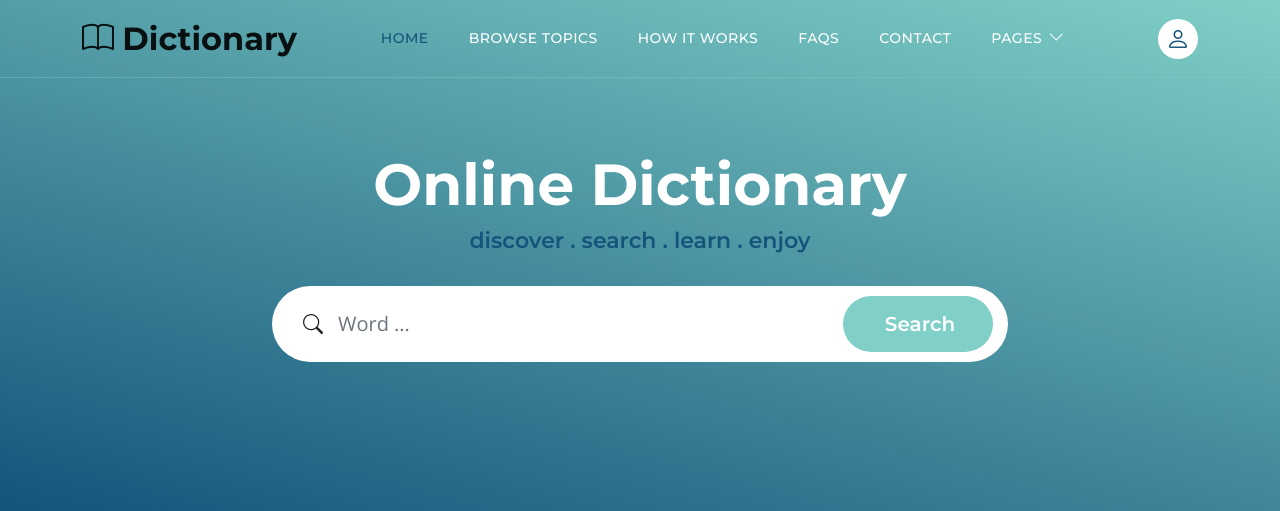
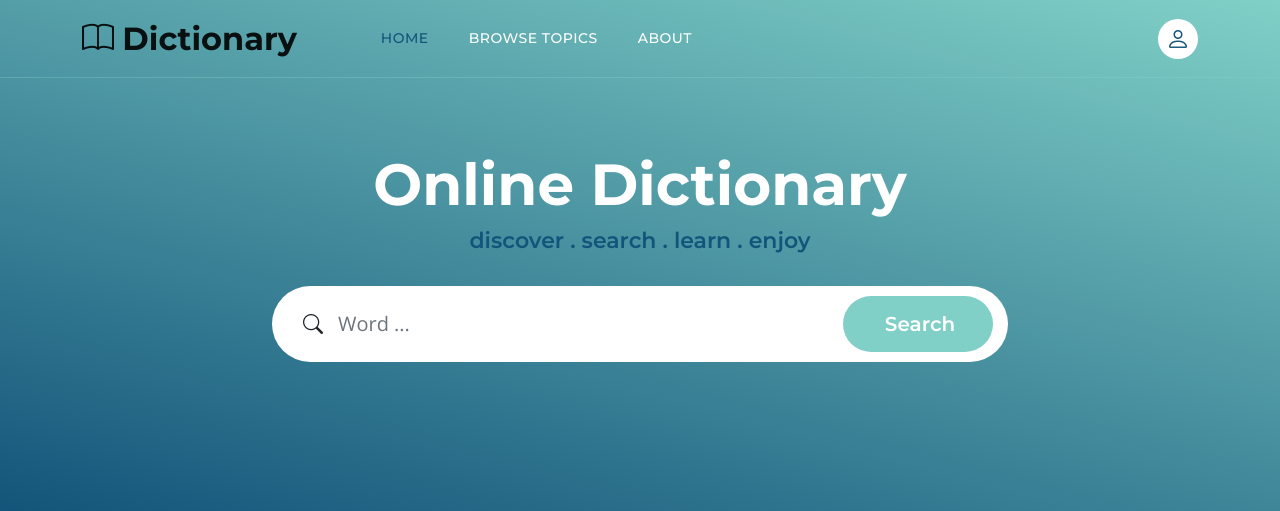
Before and after one commit to Mehdizamanian/dictknow-project, a Django app: page / in a window 1280 px wide. Shown: the top 511 px of the page. Run offline with Django 4.2, Linux system fonts and the light colour scheme; some libraries are stand-ins or nearby versions.

Commit message:
index completed

```diff
--- a/dictionary/templates/dictionary/index.html
+++ b/dictionary/templates/dictionary/index.html
@@ -30,10 +30,12 @@
                             </li>
 
                             <li class="nav-item">
-                                <a class="nav-link click-scroll" href="#section_3">How it works</a>
+                                <a class="nav-link click-scroll" href="#section_3">about</a>
                             </li>
 
-                            <li class="nav-item">
+
+
+                            <!-- <li class="nav-item">
                                 <a class="nav-link click-scroll" href="#section_4">FAQs</a>
                             </li>
 
@@ -49,7 +51,11 @@
 
                                     <li><a class="dropdown-item" href="contact.html">Contact Form</a></li>
                                 </ul>
-                            </li>
+                            </li> -->
+
+
+
+
                         </ul>
 
                         <div class="d-none d-lg-block">
@@ -702,6 +708,7 @@
 
 
 <footer class="site-footer section-padding">
+    <section  id="section_3">
             <div class="container">
                 <div class="row">
 
@@ -775,5 +782,6 @@
 
                 </div>
             </div> -->
+            </section>
         </footer>
         {% endblock %}
```
